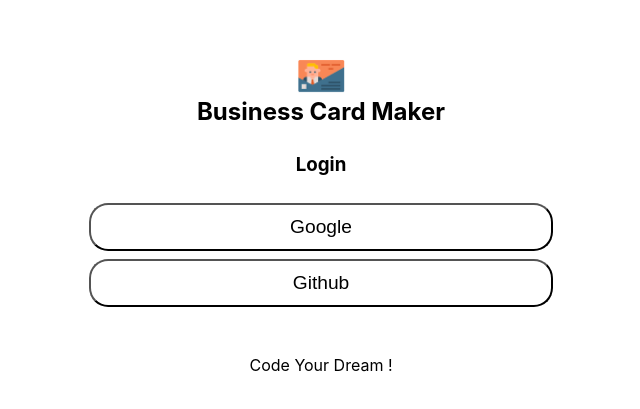
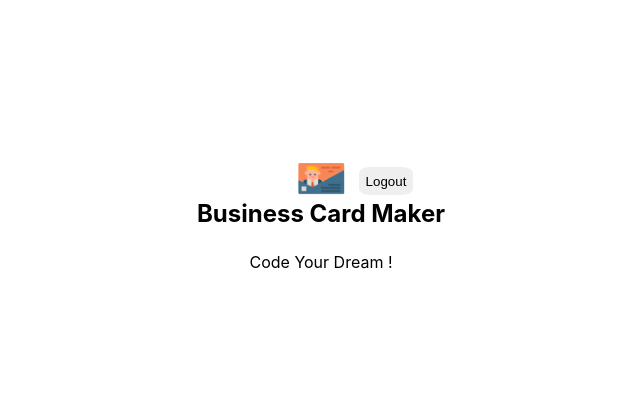
Before and after one commit to stillgood96/card-maker, a React (Create React App) app: page /maker in a window 1280 px wide. Shown: the part 179-588 px from the top of the page, without its empty margins (319-959 px from the left). Built offline with nearby package versions, Linux system fonts and the light colour scheme; no server answers; sample sign-in values are in the browser's storage.

Commit message:
add login and logout functionality

```diff
--- a/package.json
+++ b/package.json
@@ -9,7 +9,9 @@
     "firebase": "^8.6.5",
     "react": "^17.0.2",
     "react-dom": "^17.0.2",
+    "react-router-dom": "^5.2.0",
     "react-scripts": "4.0.3",
+    "router-dom": "^2.1.4",
     "web-vitals": "^1.0.1"
   },
   "scripts": {
--- a/src/app.jsx
+++ b/src/app.jsx
@@ -2,11 +2,22 @@
 import styles from "./app.module.css";
 import Header from "./components/header/header";
 import Login from "./components/login/login";
+import { BrowserRouter, Route, Switch } from "react-router-dom";
+import Maker from "./components/maker/maker";
 
 const App = ({ authService }) => {
   return (
     <div className={styles.app}>
-      <Login authService={authService} />
+      <BrowserRouter>
+        <Switch>
+          <Route exact path="/">
+            <Login authService={authService} />
+          </Route>
+          <Route path="/maker">
+            <Maker authService={authService} />
+          </Route>
+        </Switch>
+      </BrowserRouter>
     </div>
   );
 };
--- a/src/components/header/header.module.css
+++ b/src/components/header/header.module.css
@@ -20,7 +20,7 @@
   position: absolute;
   right: 3em;
   top: 1em;
-  padding: 0.8em;
+  padding: 0.5em;
   border-radius: 20%;
   background-color: makerBlack;
   color: makerWhite;
--- a/src/components/login/login.jsx
+++ b/src/components/login/login.jsx
@@ -1,14 +1,31 @@
-import React from "react";
+import React, { useEffect } from "react";
+import { useHistory } from "react-router";
 import Footer from "../footer/footer";
 import Header from "../header/header";
 import styles from "./login.module.css";
 
 const Login = ({ authService }) => {
+  const history = useHistory();
+
+  const goToMaker = (userId) => {
+    history.push({
+      pathname: "/maker",
+      state: { id: userId },
+    });
+  };
+
   const onLogin = (event) => {
     authService //
       .login(event.currentTarget.textContent)
-      .then(console.log);
+      .then((data) => goToMaker(data.user.uid));
   };
+
+  useEffect(() => {
+    authService //
+      .onAuthChange((user) => {
+        user && goToMaker(user.uid);
+      });
+  });
   return (
     <section className={styles.login}>
       <Header />
--- /dev/null
+++ b/src/components/maker/maker.jsx
@@ -0,0 +1,30 @@
+import React, { useEffect } from "react";
+import { useHistory } from "react-router";
+import Footer from "../footer/footer";
+import Header from "../header/header";
+import styles from "./maker.module.css";
+
+const Maker = ({ authService }) => {
+  const history = useHistory();
+
+  const onLogout = () => {
+    authService.logout();
+  };
+
+  useEffect(() => {
+    authService.onAuthChange((user) => {
+      if (!user) {
+        history.push("/");
+      }
+    });
+  });
+
+  return (
+    <section className={styles.maker}>
+      <Header onLogout={onLogout} />
+      <Footer />
+    </section>
+  );
+};
+
+export default Maker;
--- a/src/service/auth_Service.js
+++ b/src/service/auth_Service.js
@@ -5,5 +5,15 @@
     const authProvider = new firebase.auth[`${providerName}AuthProvider`]();
     return firebaseApp.auth().signInWithPopup(authProvider);
   }
+
+  onAuthChange(onUserChanged) {
+    firebase.auth().onAuthStateChanged((user) => {
+      onUserChanged(user);
+    });
+  }
+
+  logout() {
+    firebase.auth().signOut();
+  }
 }
 export default AuthService;
```
Also changed, not shown: src/components/maker/maker.module.css (added), 1 other file (tests, documents, lock files or other folders).
